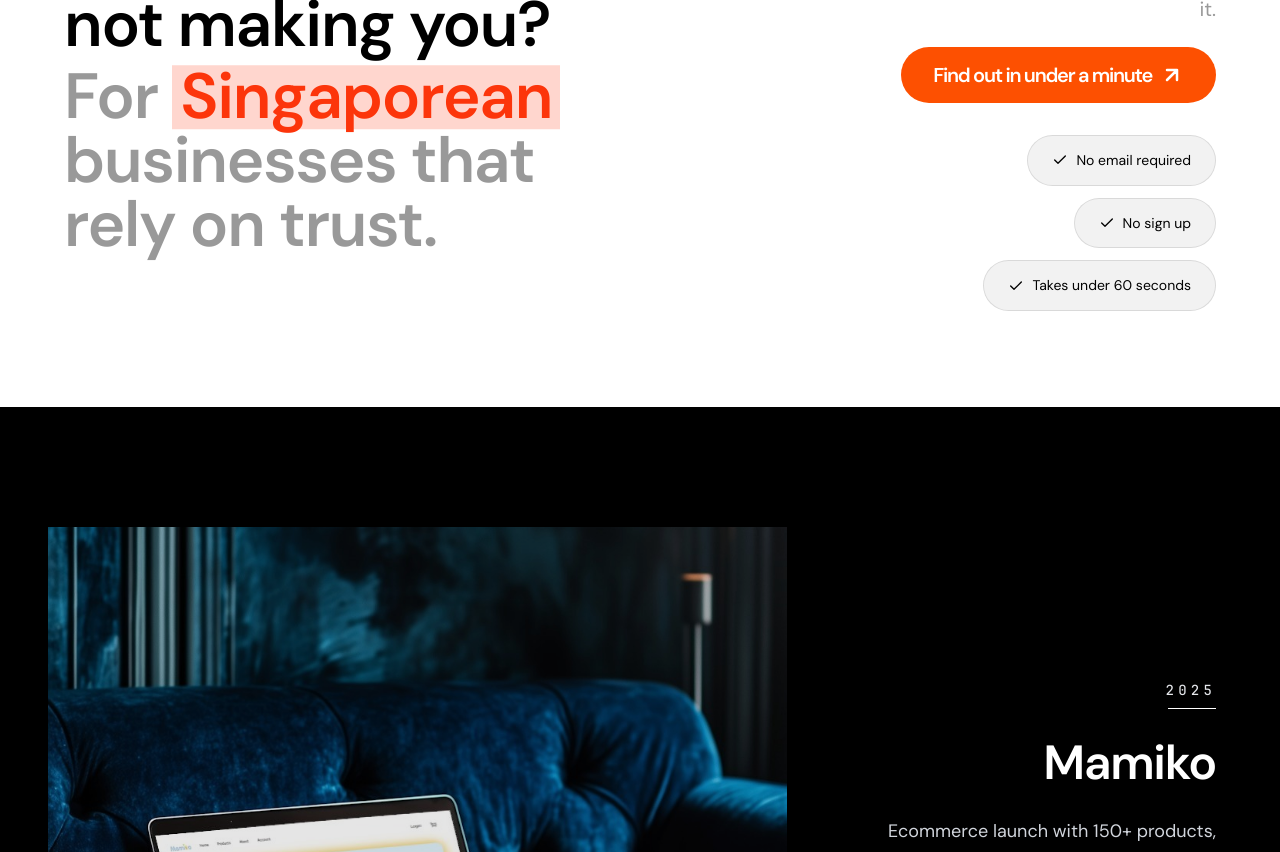
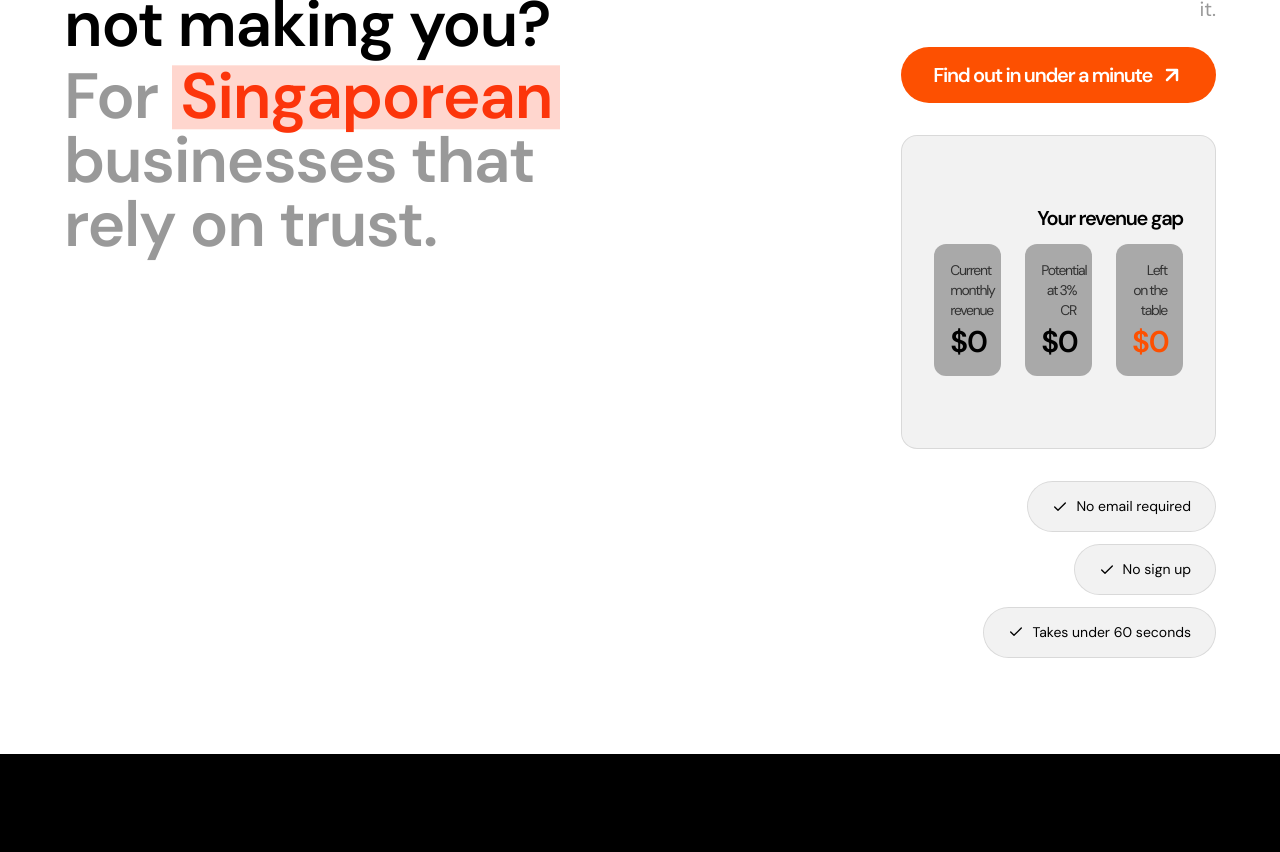
Before and after one commit to cyl-labs/cyllabs, a Next.js app: page / in a window 1280 px wide. Shown: the part 3460-4312 px from the top of the page. Built offline with nearby package versions, Linux system fonts and the light colour scheme; no server answers.

Commit message:
feat: replaced funnel image with new cards. kind of ugly tho

```diff
--- a/src/app/components/home/Quiz.tsx
+++ b/src/app/components/home/Quiz.tsx
@@ -163,6 +163,9 @@ const AccentText: React.FC<AccentTextProps> = ({ children }) => {
 };
 
 export default function Quiz(): React.ReactElement {
+  const currentRevenue = 0; // replace with real value if needed
+  const possibleRevenue = 0; // replace with real value if needed
+
   return (
     <div className="flex justify-center overflow-x-hidden bg-white items-center">
       <div className="max-w-[1600px] px-16 py-24 max-md:px-6 max-sm:pt-0 max-sm:pb-24 max-sm:gap-10 flex justify-between gap-8 max-[1200px]:flex-col">
@@ -287,7 +290,47 @@ export default function Quiz(): React.ReactElement {
                 </Link>
               </Button>
 
-              {/* Badges — match file 2 logic */}
+              {/* Revenue gap card replacement */}
+              <motion.div
+                className="w-full relative aspect-square mt-6 md:mt-8"
+                initial={{ x: -100, opacity: 0 }}
+                whileInView={{ x: 0, opacity: 1 }}
+                transition={{
+                  type: "spring",
+                  stiffness: 100,
+                  damping: 30,
+                  restDelta: 0.001,
+                }}
+                viewport={{ once: true }}
+              >
+                <div className="absolute inset-0 rounded-2xl border border-black/10 bg-black/5 p-6 sm:p-8 flex flex-col justify-center">
+                  <h3 className="text-[20px] font-semibold mb-4">Your revenue gap</h3>
+                  <div className="grid grid-cols-1 sm:grid-cols-3 gap-6">
+                    <div className="rounded-xl bg-black/30 p-4">
+                      <p className="text-sm opacity-70">Current monthly revenue</p>
+                      <p className="mt-1 text-3xl font-semibold">
+                        ${new Intl.NumberFormat("en-SG").format(Math.round(currentRevenue))}
+                      </p>
+                    </div>
+                    <div className="rounded-xl bg-black/30 p-4">
+                      <p className="text-sm opacity-70">Potential at 3% CR</p>
+                      <p className="mt-1 text-3xl font-semibold">
+                        ${new Intl.NumberFormat("en-SG").format(Math.round(possibleRevenue))}
+                      </p>
+                    </div>
+                    <div className="rounded-xl bg-black/30 p-4">
+                      <p className="text-sm opacity-70">Left on the table</p>
+                      <p className="mt-1 text-3xl font-semibold text-[#FD5001]">
+                        ${new Intl.NumberFormat("en-SG").format(
+                          Math.max(0, Math.round(possibleRevenue - currentRevenue))
+                        )}
+                      </p>
+                    </div>
+                  </div>
+                </div>
+              </motion.div>
+
+              {/* Badges */}
               <motion.div
                 className="w-full mt-6 md:mt-8 flex flex-wrap items-center justify-end gap-3 max-[1200px]:justify-start max-sm:justify-center"
                 variants={textRevealVariants}
--- a/src/app/report/page.tsx
+++ b/src/app/report/page.tsx
@@ -133,7 +133,7 @@ export default function Page() {
                   <p className="text-[80px] font-semibold">
                     {Number(data.reach).toFixed(0).toLocaleString()}
                   </p>
-                  <h3 className="opacity-70 text-[20x] leading-[1.2] tracking-normal">
+                  <h3 className="opacity-70 text-[20px] leading-[1.2] tracking-normal">
                     Impressions
                   </h3>
                 </motion.div>
@@ -152,7 +152,7 @@ export default function Page() {
                   <p className="text-[80px] font-semibold">
                     {Number(data.messages).toFixed(0).toLocaleString()}
                   </p>
-                  <h3 className="opacity-70 text-[20x] leading-[1.2] tracking-normal">
+                  <h3 className="opacity-70 text-[20px] leading-[1.2] tracking-normal">
                     Weekly messages
                   </h3>
                 </motion.div>
@@ -171,7 +171,7 @@ export default function Page() {
                   <p className="text-[80px] font-semibold">
                     ${Number(data.price).toFixed(0).toLocaleString()}
                   </p>
-                  <h3 className="opacity-70 text-[20x] leading-[1.2] tracking-normal">
+                  <h3 className="opacity-70 text-[20pfx] leading-[1.2] tracking-normal">
                     Average cost
                   </h3>
                 </motion.div>
@@ -210,7 +210,10 @@ export default function Page() {
               possibleRevenue={possibleRevenue}
             />
           )}
+
+          {/* === Final section: CTA left, two-number comparison right === */}
           <div className="flex gap-16 max-md:flex-col">
+            {/* Left: CTA block (unchanged) */}
             <div className="w-full flex flex-col gap-8">
               <motion.h1
                 className="text-[64px] font-semibold max-[1200px]:w-4/5 max-[1200px]:text-[48px] max-md:w-full max-sm:text-[40px]"
@@ -224,7 +227,7 @@ export default function Page() {
                 }}
                 viewport={{ once: true }}
               >
-                Plug the leak now. Keep the revenue.
+                Stop the leak. Keep the cash.
               </motion.h1>
               <motion.p
                 className="opacity-70 text-[20px] leading-[1.2] tracking-normal !opacity-70"
@@ -238,9 +241,15 @@ export default function Page() {
                 }}
                 viewport={{ once: true }}
               >
-                You are leaving{" "}
-                <span className="text-[#FD5001] !opacity-100">money</span>{" "}
-                behind every month. We will show you how to keep it.
+                You&apos;re leaving{" "}
+                <span className="text-[#FD5001] !opacity-100">
+                  $
+                  {Number(
+                    (possibleRevenue - currentRevenue).toFixed(0)
+                  ).toLocaleString()}
+                </span>{" "}
+                on the table every month. Let&apos;s lock it in before next
+                month&apos;s gone.
               </motion.p>
               <motion.div
                 initial={{ x: -100, opacity: 0 }}
@@ -254,7 +263,7 @@ export default function Page() {
                 viewport={{ once: true }}
               >
                 <Button className="w-fit h-fit bg-[#FD5001] rounded-full !px-8 !py-4 text-[20px] text-white font-semibold">
-                  Get your revenue plan
+                Only 2 Spots Left – Claim Yours Now
                   <svg
                     className="min-w-6 min-h-6"
                     xmlns="http://www.w3.org/2000/svg"
@@ -274,6 +283,8 @@ export default function Page() {
                 </Button>
               </motion.div>
             </div>
+
+            {/* Right: Replace image with two-number comparison */}
             <motion.div
               className="w-full relative aspect-square"
               initial={{ x: -100, opacity: 0 }}
@@ -286,9 +297,35 @@ export default function Page() {
               }}
               viewport={{ once: true }}
             >
-              <Image className="object-cover" src="/singapore-money.jpg" alt="" fill />
+              <div className="absolute inset-0 rounded-2xl p-6 sm:p-8 flex flex-col justify-start">
+                {/* Two columns: current vs potential */}
+                <div className="grid grid-cols-1 sm:grid-cols-2 gap-6">
+                  <div className="rounded-xl bg-black/30 p-4">
+                    <p className="text-sm opacity-70 text-white">
+                      You&apos;re making now
+                    </p>
+                    <p className="mt-1 text-3xl font-semibold text-white">
+                      ${Number(currentRevenue.toFixed(0)).toLocaleString()}
+                    </p>
+                  </div>
+                  <div className="rounded-xl bg-black/30 p-4">
+                    <p className="text-sm opacity-70 text-white">
+                      How much more we can make you
+                    </p>
+                    <p className="mt-1 text-3xl font-semibold text-white">
+                      <span className="text-[#FD5001]">
+                        $
+                        {Number(
+                          (possibleRevenue - currentRevenue).toFixed(0)
+                        ).toLocaleString()}
+                      </span>
+                    </p>
+                  </div>
+                </div>
+              </div>
             </motion.div>
           </div>
+          {/* === End final section === */}
         </Wrapper>
       </motion.div>
     </div>
```
